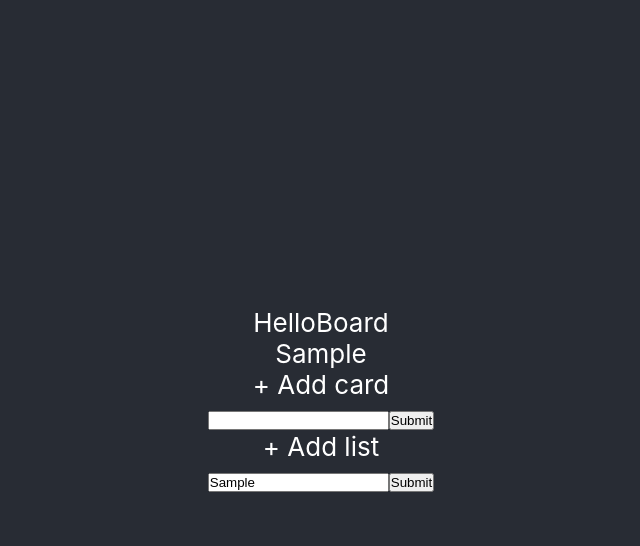
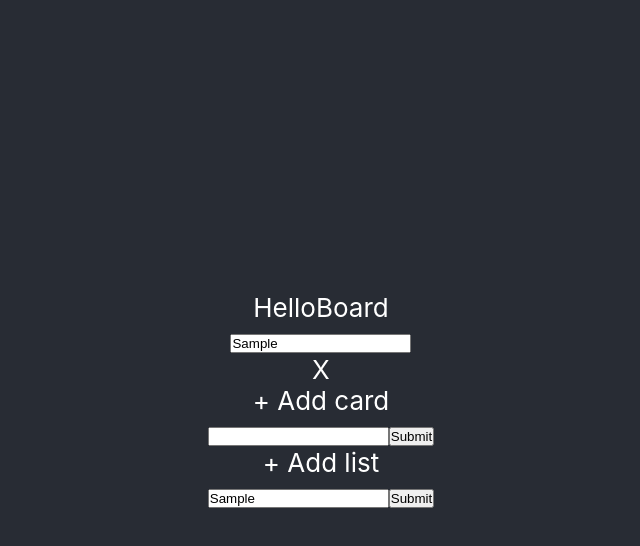
Before and after one commit to encima/kangile, a React (Create React App) app: page / in a window 1280 px wide. Both pictures are taken after typing "Sample" into the empty fields and a click on the button "Submit". Shown: the top 546 px of the page, without its empty margins (319-959 px from the left). Built offline with nearby package versions, Linux system fonts and the light colour scheme; no server answers.

Commit message:
fix edgecases, uses on modals

```diff
--- a/src/View/App.js
+++ b/src/View/App.js
@@ -8,46 +8,21 @@ import socketIOClient from "socket.io-client";
 import CardModal from './components/CardModal';
 const ENDPOINT = "http://127.0.0.1:3030";
 
-const customStyles = {
-  content : {
-    top                   : '50%',
-    left                  : '50%',
-    right                 : 'auto',
-    bottom                : 'auto',
-    marginRight           : '-50%',
-    transform             : 'translate(-50%, -50%)'
-  }
-};
-
-
-
 function App(props) {
   const [modalIsOpen,setModalIsOpen] = React.useState(false);
 
   const [listsOfCards, setListsOfCards] = useState([
-    //[{name:"karta nr1"},{name:"karta nr2"},{name:"karta nr3"},{name:"karta nr4"}]
-    //,[{name:"karta nr11"},{name:"karta nr12"}]
   ]);
   const [listsNames, setListsNames] = useState([
-    //"lista pierwsza", "lista druga"
   ]);
   const [listAddMenuOpen, setListAddMenuOpen] = useState(-1);
   const [tempListAddMenuOpen, setTempListAddMenuOpen] = useState(false);
   const [socketHit, setSocketHit] = useState(0);
-  // let socket = socketIOClient(ENDPOINT);;
   const socket = props.socket;
   useEffect(() => {
-     //setSocket(socketIOClient(ENDPOINT));
-     socket.on('chat message', (msg)=>{
-       //console.log(msg)
-     })
      socket.on('changeBoard', (payload)=>{
-      //  console.log(payload.listsOfCards);
-      //  console.log(payload.listsNames);
-
        setListsOfCards(payload.listsOfCards);
        setListsNames(payload.listsNames);
-
      })
   }, []);
   useEffect(() =>{
@@ -66,7 +41,7 @@ function App(props) {
       }}}>
 
         {getListsOfCards(setListsOfCards, listsOfCards, addCardToList,
-          setListAddMenuOpen, listAddMenuOpen, listsNames,
+          setListAddMenuOpen, listAddMenuOpen, setListsNames, listsNames,
           setSocketHit, socketHit, setModalIsOpen)}
 
         <TempList setListsOfCards={setListsOfCards} listsOfCards={listsOfCards}
@@ -76,24 +51,12 @@ function App(props) {
         socketHit={socketHit} setSocketHit={setSocketHit}
         />
       </div>
-      {/* <button onClick={() => {arrayStateSwap(setListsOfCards, listsOfCards,0,0,1,1)}}>+++</button> */}
-        {/* <Modal
-          isOpen={modalIsOpen}
-          onRequestClose={()=>setModalIsOpen(false)}
-          style={customStyles}
-          contentLabel="Example Modal"
-        >
-
-          <h2>Hello</h2>
-          <button onClick={()=>setModalIsOpen(false)}>close</button>
-          <div>I am a modal</div>
-        </Modal> */}
-        {getCardModal(listsOfCards,setModalIsOpen,modalIsOpen)}
+        {getCardModal(setListsOfCards,listsOfCards,setModalIsOpen,modalIsOpen,setSocketHit, socketHit)}
     </div>
   );
 }
 
-const getListsOfCards = (setListsOfCards, listsOfCards, addCardToList, setListAddMenuOpen, listAddMenuOpen, listsNames,
+const getListsOfCards = (setListsOfCards, listsOfCards, addCardToList, setListAddMenuOpen, listAddMenuOpen, setListsNames, listsNames,
   setSocketHit, socketHit, setModalIsOpen) => {
   let lists = [];
   for(let list in listsOfCards)
@@ -102,6 +65,7 @@ const getListsOfCards = (setListsOfCards, listsOfCards, addCardToList, setListAd
       setListsOfCards={setListsOfCards} listsOfCards={listsOfCards}
       listIndex={list} addCardToList={addCardToList}
       listAddMenuOpen={listAddMenuOpen} setListAddMenuOpen={setListAddMenuOpen}
+      setListsNames={setListsNames} listsNames={listsNames}
       socketHit={socketHit} setSocketHit={setSocketHit}
       >
         {getListCards(listsOfCards, list, setModalIsOpen)}
@@ -141,26 +105,20 @@ const addList = (setListsOfCards,listsOfCards, setListsNames, listsNames, newLis
   setListsNames([...listsNames, newListName]);
 }
 
-const getCardModal = (listsOfCards,setModalIsOpen,modalIsOpen) =>{
+const getCardModal = (setListsOfCards, listsOfCards,setModalIsOpen,modalIsOpen, setSocketHit, socketHit) =>{
   if(modalIsOpen.modalListIndex != undefined && modalIsOpen.modalCardIndex != undefined && listsOfCards[modalIsOpen.modalListIndex][modalIsOpen.modalCardIndex] != undefined)
-    return <CardModal modalIsOpen={modalIsOpen} setModalIsOpen={setModalIsOpen} cardData={listsOfCards[modalIsOpen.modalListIndex][modalIsOpen.modalCardIndex]}/>
+    return <CardModal modalIsOpen={modalIsOpen} setModalIsOpen={setModalIsOpen}
+    setListsOfCards={setListsOfCards} listsOfCards={listsOfCards}
+    setSocketHit={setSocketHit} socketHit={socketHit}
+    cardData={listsOfCards[modalIsOpen.modalListIndex][modalIsOpen.modalCardIndex]}/>
   else
     return
 }
 
 const probeSocket = (socket, listsOfCards, listsNames) => {
   if(listsOfCards.length != 0){
-    socket.emit('chat message', "awesome from other app")
     socket.emit('changeBoard', {listsOfCards, listsNames})
-    //console.log(listsOfCards)
   }
 }
 
-
-
-
-
-
-
-
 export default App;
--- a/src/View/components/CardModal.js
+++ b/src/View/components/CardModal.js
@@ -1,11 +1,63 @@
-import React from 'react';
+import React, { useState, useEffect } from 'react';
 import Modal from 'react-modal';
 
 Modal.setAppElement('#root')
 
 const CardModal = (props) => {
 
-    const {modalIsOpen, setModalIsOpen, cardData} = props;
+    const {modalIsOpen, setModalIsOpen, cardData, setListsOfCards, listsOfCards,setSocketHit,socketHit} = props;
+    const [cardDescription, setCardDescription] = useState("");
+    const [cardName, setCardName] = useState("");
+    const [cardNameInput, setCardNameInput] = useState("");
+
+    useEffect(()=>{
+        setCardDescription(cardData.description);
+        setCardNameInput(cardData.name);
+    },[cardData.name, cardData.description]);
+
+    const deleteCard = () =>{
+        setListsOfCards(listsOfCards.map((list,listsIndex) =>{
+            if(listsIndex == modalIsOpen.modalListIndex)
+                return list.filter((card,cardIndex)=>cardIndex != modalIsOpen.modalCardIndex)
+            return list
+        }));
+        setModalIsOpen(false);
+        setSocketHit(socketHit+1)
+    }
+
+    const setCardNameOnBlur = () => {
+        if(cardNameInput != ""){
+            setListsOfCards(listsOfCards.map((list,index) =>
+            {
+                if(index == modalIsOpen.modalListIndex)
+                    return list.map((card,index)=>{
+                        if(index == modalIsOpen.modalCardIndex)
+                            return {...cardData, name: cardNameInput};
+                        else
+                            return card;
+                    })
+                return list
+            }
+            ));
+            setSocketHit(socketHit+1);
+        }
+    }
+
+    const saveCardDescription = (e) =>{
+        if(e.keyCode==13){
+            setListsOfCards(listsOfCards.map((list,listsIndex) =>{
+                if(listsIndex == modalIsOpen.modalListIndex)
+                    return list.map((card,cardIndex)=>{
+                        if(cardIndex == modalIsOpen.modalCardIndex)
+                            return {...cardData, description:cardDescription};
+                        return card;
+                    })
+                return list
+            }));
+            setSocketHit(socketHit+1);
+        }
+    }
+
 
     return (
         <div className="modal-conatiner">
@@ -17,9 +69,21 @@ const CardModal = (props) => {
             overlayClassName="modal-overlay"
             >
 
-            <h2>{cardData.name}</h2>
-            <button onClick={()=>console.log(cardData)}>close</button>
-            <div>I am a modal</div>
+            <input type="text" className="modal-header-input"
+                value={cardNameInput}
+                 onChange={(e) => setCardNameInput(e.target.value)}
+                 onBlur={()=>setCardNameOnBlur()}
+                // onKeyDown={(e)=>{setListNameOnEnter(e)}}
+                >
+            </input>
+            <textarea
+            value={cardDescription}
+            onChange={(e) => setCardDescription(e.target.value)}
+            //onBlur={saveCardDescription}
+            onKeyDown={(e) => saveCardDescription(e)}>
+            </textarea>
+            <button onClick={()=>saveCardDescription()}>Save</button>
+            <button onClick={()=>deleteCard()}>DELETE</button>
             </Modal>
         </div>
     );
--- a/src/View/components/List.js
+++ b/src/View/components/List.js
@@ -1,17 +1,69 @@
-import React from 'react';
+import React, {useState, useEffect} from 'react';
 import ReactDOM from 'react-dom'
 import Card from './Card';
 import { Formik, Form, Field, ErrorMessage } from 'formik';
 
 
 const List = (props) => {
+    console.log()
+    const [listName,setListName] = useState();
+    const [listNameInput,setListNameInput] = useState("");
 
-    const listsOfCards = props.listsOfCards;
-    const setListsOfCards = props.setListsOfCards;
-    const listIndex = props.listIndex;
-    const setListAddMenuOpen = props.setListAddMenuOpen;
-    const listAddMenuOpen = props.listAddMenuOpen;
+    // function handleListNameInput(e){
+    //     setListNameInput(e.target.value);
+    // }
 
+    useEffect(()=>{
+        setListNameInput(props.listName);
+    },[props.listName]);
+
+    const setListNameOnEnter = (e) =>{
+        if(e.keyCode==13 && listNameInput != ""){
+            //setListName(listNameInput);
+            setListsNames(listsNames.map(
+                (currentListName,index) => {
+                    if(listIndex==index)
+                        return listNameInput;
+                    return currentListName
+                }
+            ));
+            e.target.blur()
+            setSocketHit(socketHit+1);
+        }
+    }
+
+    const setListNameOnBlur = () =>{
+        if(listNameInput != ""){
+            //setListName(listNameInput);
+            setListsNames(listsNames.map(
+                (currentListName,index) => {
+                    if(listIndex==index)
+                        return listNameInput;
+                    return currentListName
+                }
+            ));
+            setSocketHit(socketHit+1);
+        }
+    }
+
+    const deleteList = () =>{
+        setListsNames(listsNames.filter((name,index) =>(name!=listName && index!=listIndex)));
+        setListsOfCards(listsOfCards.filter((list,index) => index!=listIndex));
+        setSocketHit(socketHit+1);
+    }
+
+
+
+
+    // const listsOfCards = props.listsOfCards;
+    // const setListsOfCards = props.setListsOfCards;
+    // const listIndex = props.listIndex;
+    // const setListAddMenuOpen = props.setListAddMenuOpen;
+    // const listAddMenuOpen = props.listAddMenuOpen;
+    const {listsOfCards, setListsOfCards, listIndex,
+        setListAddMenuOpen, listAddMenuOpen,
+        setSocketHit, socketHit,
+        setListsNames, listsNames} = props;
 
     const drop = (e) => {
         e.preventDefault();
@@ -20,11 +72,8 @@ const List = (props) => {
         const card = document.getElementById(card_id);
         card.style.display= 'block';
 
-
-
-
-
-        if(e.target.className=="card-content"){
+        if(card == e.target.parentElement) return;
+        else if(e.target.className=="card-content"){
             //e.target.parentElement.parentElement.appendChild(card);
             let cards = e.target.parentElement.parentElement;
             let position = e.target.offsetTop;
@@ -52,8 +101,6 @@ const List = (props) => {
                 ListsCardInsert(setListsOfCards, listsOfCards, firstListIndex, firstCardIndex, secondListIndex, secondCardIndex);
             else
                 ListsCardInsert(setListsOfCards, listsOfCards, firstListIndex, firstCardIndex, secondListIndex, secondCardIndex, false);
-
-            props.setSocketHit(props.socketHit+1);
         }
         else if(e.target.className=="card"){
             let cards = e.target.parentElement;
@@ -99,19 +146,28 @@ const List = (props) => {
             console.log(secondListIndex);
             ListsCardInsert(setListsOfCards, listsOfCards, firstListIndex, firstCardIndex, secondListIndex, 0);
         }
+        props.setSocketHit(props.socketHit+1);
+
     }
 
     const dragOver = (e) => {
         e.preventDefault();
-        //console.log(e)
-
     }
 
 
 
     return (
         <div className="board-list">
-            <header className="board-list-header">{props.listName}</header>
+            {/* <header className="board-list-header">{listName}</header> */}
+            <div className="board-list-header">
+                <input type="text" className="board-list-header-input"
+                value={listNameInput}
+                onChange={(e) => setListNameInput(e.target.value)}
+                onBlur={()=>setListNameOnBlur()}
+                onKeyDown={(e)=>{setListNameOnEnter(e)}}>
+                </input>
+                <div className="board-list-header-delete" onClick={()=>deleteList()}>X</div>
+            </div>
             <div className="board-list-card-conatiner"
             id={`list-${props.listId}`}
             onDrop={drop}
@@ -182,6 +238,40 @@ let insertAfter = ( index, array, item  ) => {
     return array;
 };
 
+// const setListNameOnEnter = (e, setListName, listNameInput) =>{
+//     if(e.keyCode==13 && listNameInput != ""){
+//         setListName(listNameInput);
+//         e.target.blur()
+//     }
+// }
+
+// const setListNameOnBlur = (setListName, listNameInput) =>{
+//     if(listNameInput != "")
+//         setListName(listNameInput);
+// }
+
+// const setListNameOnEnter = (e, setListsNames, listsNames, listIndex, setListName, listNameInput, setSocketHit, socketHit) =>{
+//     if(e.keyCode==13 && listNameInput != ""){
+//         setListName(listNameInput);
+//         setListsNames(listsNames.map(
+//             currentListName => {
+//                 if(listsNames[listIndex]==currentListName)
+//                     return listNameInput;
+//                 return currentListName
+//             }
+//         ));
+//         e.target.blur()
+//         setSocketHit(socketHit+1);
+//     }
+// }
+
+// const setListNameOnBlur = (setListsNames, listsNames, listIndex, setListName, listNameInput, setSocketHit, socketHit) =>{
+//     if(listNameInput != ""){
+//         setListName(listNameInput);
+//         setSocketHit(socketHit+1);
+//     }
+// }
+
 
 
 export default List;
--- a/src/View/style/list/list.css
+++ b/src/View/style/list/list.css
@@ -18,8 +18,29 @@
 }
 
 .board-list .board-list-header {
+  display: -webkit-box;
+  display: -ms-flexbox;
+  display: flex;
+}
+
+.board-list .board-list-header .board-list-header-input {
   font-size: 3rem;
   font-weight: bold;
+  font-family: Segoe UI;
+  color: black;
+  border: 0px;
+  text-align: left;
+  width: 80%;
+  background-color: #00000000;
+  padding: 0 16px;
+}
+
+.board-list .board-list-header .board-list-header-delete {
+  width: 20%;
+  background-color: red;
+  font-size: 3rem;
+  font-weight: bold;
+  font-family: Segoe UI;
 }
 
 .board-list .board-list-card-conatiner {
--- a/src/View/style/list/list.scss
+++ b/src/View/style/list/list.scss
@@ -11,8 +11,27 @@
     height: fit-content;
 
     .board-list-header{
-        font-size: 3rem;
-        font-weight: bold;
+        display: flex;
+
+        .board-list-header-input{
+            font-size: 3rem;
+            font-weight: bold;
+            font-family: Segoe UI;
+            color: black;
+            border: 0px;
+            text-align: left;
+            width: 80%;
+            background-color: #00000000;
+            padding: 0 16px;
+        }
+
+        .board-list-header-delete{
+            width: 20%;
+            background-color: red;
+            font-size: 3rem;
+            font-weight: bold;
+            font-family: Segoe UI;
+        }
     }
     .board-list-card-conatiner{
         //background-color: $card-background-color;
```
Also changed, not shown: src/View/style/card-modal/card-modal-style.css (+7 -0 lines), src/View/style/card-modal/card-modal-style.scss (+7 -0 lines), 2 other files (tests, documents, lock files or other folders).
